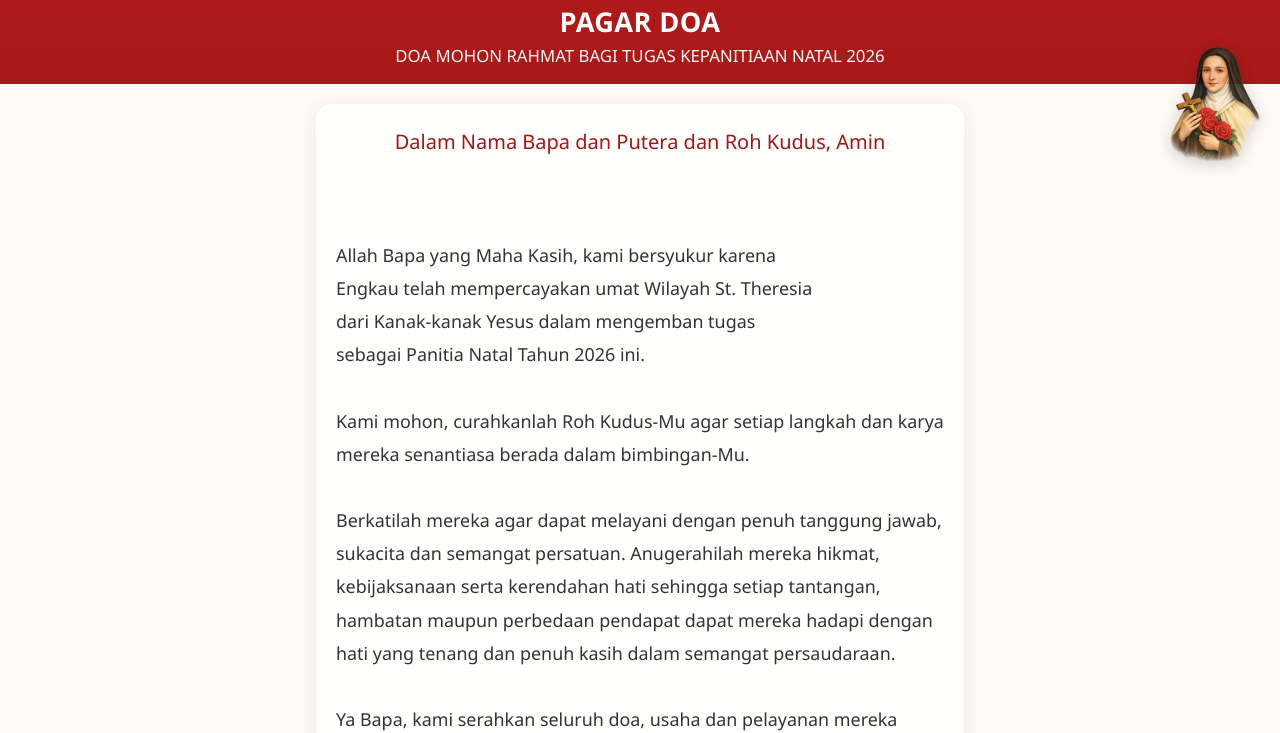
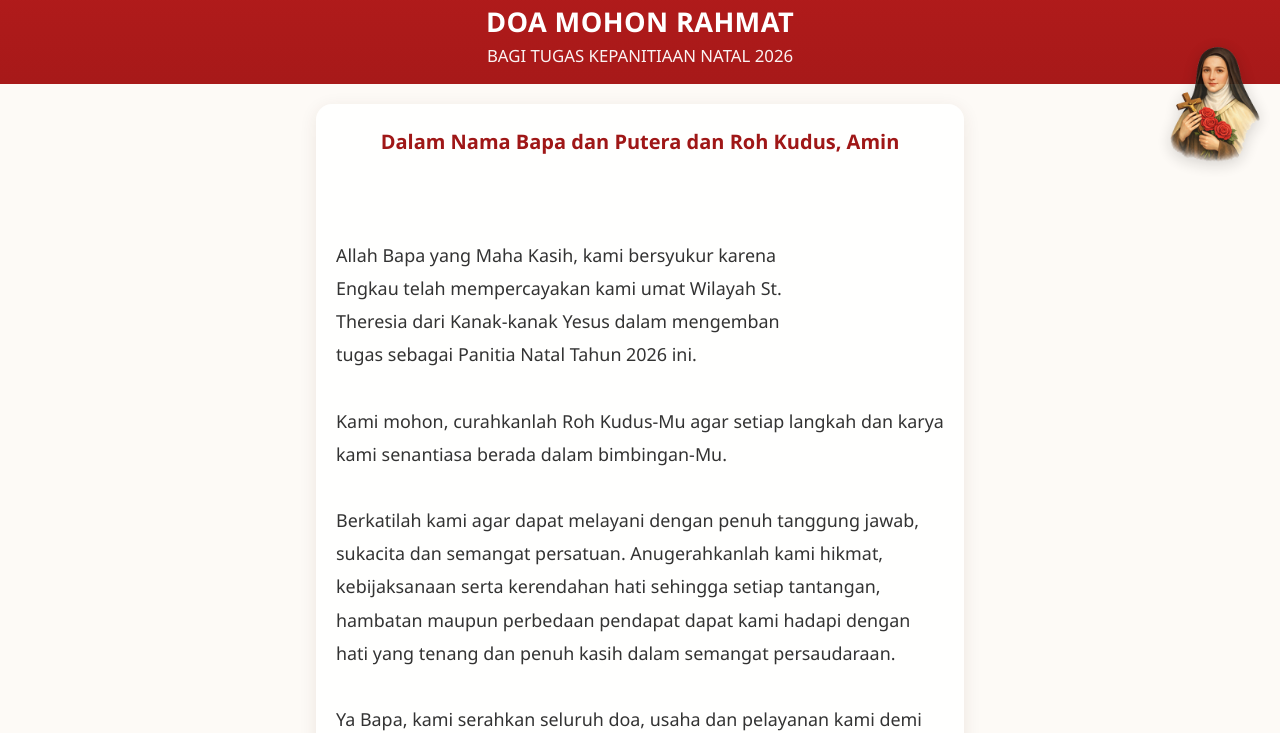
Before and after one commit to wilayahtkky/wiltkky, a plain HTML site: page doa/index.html in a window 1280 px wide. Shown: the part 73-806 px from the top of the page. Drawn offline with Linux system fonts and the light colour scheme.

Commit message:
Add files via upload

```diff
--- a/doa/index.html
+++ b/doa/index.html
@@ -1,8 +1,6 @@
 <!DOCTYPE html>
 <html lang="id">
 <head>
-  <script data-goatcounter="https://setyabun.goatcounter.com/count"
-        async src="//gc.zgo.at/count.js"></script>
   <meta charset="UTF-8">
   <meta name="viewport" content="width=device-width, initial-scale=1.0">
   <meta name="theme-color" content="#9f1717">
@@ -65,7 +63,8 @@
     /* ========== THERESIA FIXED ========== */
 
     /*
-      Theresia tetap menempel di kanan layar  ketika halaman di-scroll.
+      Theresia tetap menempel di kanan layar
+      ketika halaman di-scroll.
     */
     .theresia-sticky {
       position: fixed;
@@ -103,7 +102,7 @@
 
     .doa-title {
       text-align: center;
-      font-weight: 500;
+      font-weight: 700;
       margin: 0 0 18px;
       font-size: clamp(0.95rem, 3.8vw, 1.25rem);
       color: #9f1717;
@@ -296,7 +295,7 @@
 
   <div class="theresia-sticky">
     <img
-      src="/doa/Thersia_small.png"
+      src="Theresia_small.png"
       alt="St. Theresia dari Kanak-kanak Yesus"
     >
   </div>
@@ -310,14 +309,14 @@
 
     <img
       class="salib"
-      src="/doa/salib_small.png"
+      src="salib_small.png"
       alt="Salib Natal"
     >
 
-    <h1>PAGAR DOA</h1>
+    <h1>DOA MOHON RAHMAT</h1>
 
     <p>
-     DOA MOHON RAHMAT BAGI TUGAS KEPANITIAAN NATAL 2026
+      BAGI TUGAS KEPANITIAAN NATAL 2026
     </p>
 
   </header>
@@ -338,8 +337,12 @@
         Dalam Nama Bapa dan Putera dan Roh Kudus, Amin
       </div>
 
+
       <!--
-        Invisible layout spacer. It occupies exactly the area where Theresia appears, but the actual image
+        Invisible layout spacer.
+
+        It occupies exactly the area where
+        Theresia appears, but the actual image
         remains fixed on the screen.
       -->
       <div class="text-with-theresia">
@@ -348,13 +351,13 @@
 
         <div class="doa-text">
 
-Allah Bapa yang Maha Kasih, kami bersyukur karena Engkau telah mempercayakan umat Wilayah St. Theresia dari Kanak-kanak Yesus dalam mengemban tugas sebagai Panitia Natal Tahun 2026 ini.
+Allah Bapa yang Maha Kasih, kami bersyukur karena Engkau telah mempercayakan kami umat Wilayah St. Theresia dari Kanak-kanak Yesus dalam mengemban tugas sebagai Panitia Natal Tahun 2026 ini.
 
-Kami mohon, curahkanlah Roh Kudus-Mu agar setiap langkah dan karya mereka senantiasa berada dalam bimbingan-Mu.
+Kami mohon, curahkanlah Roh Kudus-Mu agar setiap langkah dan karya kami senantiasa berada dalam bimbingan-Mu.
 
-Berkatilah mereka agar dapat melayani dengan penuh tanggung jawab, sukacita dan semangat persatuan. Anugerahilah mereka hikmat, kebijaksanaan serta kerendahan hati sehingga setiap tantangan, hambatan maupun perbedaan pendapat dapat mereka hadapi dengan hati yang tenang dan penuh kasih dalam semangat persaudaraan.
+Berkatilah kami agar dapat melayani dengan penuh tanggung jawab, sukacita dan semangat persatuan. Anugerahkanlah kami hikmat, kebijaksanaan serta kerendahan hati sehingga setiap tantangan, hambatan maupun perbedaan pendapat dapat kami hadapi dengan hati yang tenang dan penuh kasih dalam semangat persaudaraan.
 
-Ya Bapa, kami serahkan seluruh doa, usaha dan pelayanan mereka demi kemuliaan nama-Mu. Semoga semakin banyak umat mengalami sukacita Natal dan bertumbuh dalam iman serta pertobatan sejati.
+Ya Bapa, kami serahkan seluruh doa, usaha dan pelayanan kami demi kemuliaan nama-Mu. Semoga semakin banyak umat mengalami sukacita Natal dan bertumbuh dalam iman serta pertobatan sejati.
 
 <span class="amin">Amin.</span>
 
@@ -373,7 +376,7 @@ Ya Bapa, kami serahkan seluruh doa, usaha dan pelayanan mereka demi kemuliaan na
 
   <footer>
     © Panitia Natal 2026 - Wilayah St. Theresia <br>
-    <a href="https://www.freecounterstat.com" title="website counter"><img src="https://counter6.optistats.ovh/private/freecounterstat.php?c=ejkhbmd91uehf5lz65d3yzfuu6n5qe3z" border="0" title="website counter" alt="website counter"></a>
+
   </footer>
 
 
```
Also changed, not shown: doa/Theresia_small.png (added).
